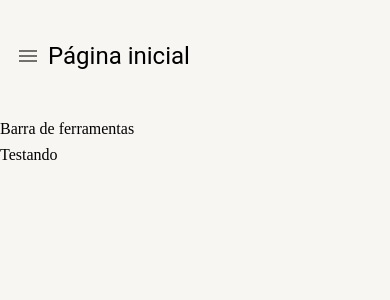
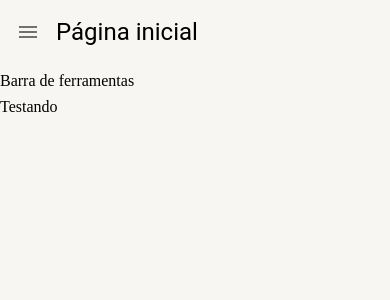
Before and after one commit to Joaovcarvalho23/CityPeople_Manager, a React (Create React App) app: page /pagina-inicial in a window 390 px wide. Shown: the top 300 px of the page. Built offline with nearby package versions, Linux system fonts and the light colour scheme.

Commit message:
deixando o layout base responsivo

```diff
--- a/src/pages/dashboard/Dashboard.tsx
+++ b/src/pages/dashboard/Dashboard.tsx
@@ -2,7 +2,7 @@
 
 export const Dashboard = () => {
   return(
-    <LayoutBaseDaPagina titulo='Página inicial'>
+    <LayoutBaseDaPagina titulo='Página inicial' barraDeFerramentas={<>Barra de ferramentas</>}>
         Testando
     </LayoutBaseDaPagina>
   );
--- a/src/shared/layouts/LayoutBaseDaPagina.tsx
+++ b/src/shared/layouts/LayoutBaseDaPagina.tsx
@@ -1,21 +1,23 @@
 import { Menu } from '@mui/icons-material';
 import { Box, IconButton, Typography, useMediaQuery, useTheme } from '@mui/material';
-import React from 'react';
+import React, { ReactNode } from 'react';
 import { useDrawerContext } from '../contexts';
 
 interface ILayoutBaseDaPaginaProps {
     children: React.ReactNode
     titulo: string
+    barraDeFerramentas?: ReactNode
 }
 
-export const LayoutBaseDaPagina: React.FC<ILayoutBaseDaPaginaProps> = ({ children, titulo }) => {
+export const LayoutBaseDaPagina: React.FC<ILayoutBaseDaPaginaProps> = ({ children, titulo, barraDeFerramentas }) => {
   const tema = useTheme();
   const smDown = useMediaQuery(tema.breakpoints.down('sm'));
+  const mdDown = useMediaQuery(tema.breakpoints.down('md'));
   const { toggleDrawerOpen } = useDrawerContext();
 
   return(
     <Box height="100%" display="flex" flexDirection="column" gap={1}>
-      <Box padding={1} display="flex" alignItems="center" height={tema.spacing(12)}>
+      <Box padding={1} display="flex" alignItems="center" gap={1} height={tema.spacing(smDown ? 6 : mdDown ? 8 : 12)}>
 
         {smDown && (
           <IconButton onClick={ toggleDrawerOpen }>
@@ -23,16 +25,23 @@
           </IconButton>
         )}
 
-        <Typography variant='h5'>
+        <Typography
+          overflow="hidden"
+          whiteSpace="nowrap"
+          textOverflow="ellipsis"
+          variant={smDown ? 'h5' : mdDown? 'h4' : 'h3'}
+        >
           {titulo}
         </Typography>
       </Box>
 
-      <Box>
-        Barra de ferramentas
-      </Box>
+      {barraDeFerramentas && (
+        <Box>
+          {barraDeFerramentas}
+        </Box>
+      )}
 
-      <Box>
+      <Box flex={1} overflow="auto">
         {children}
       </Box>
     </Box>
```
